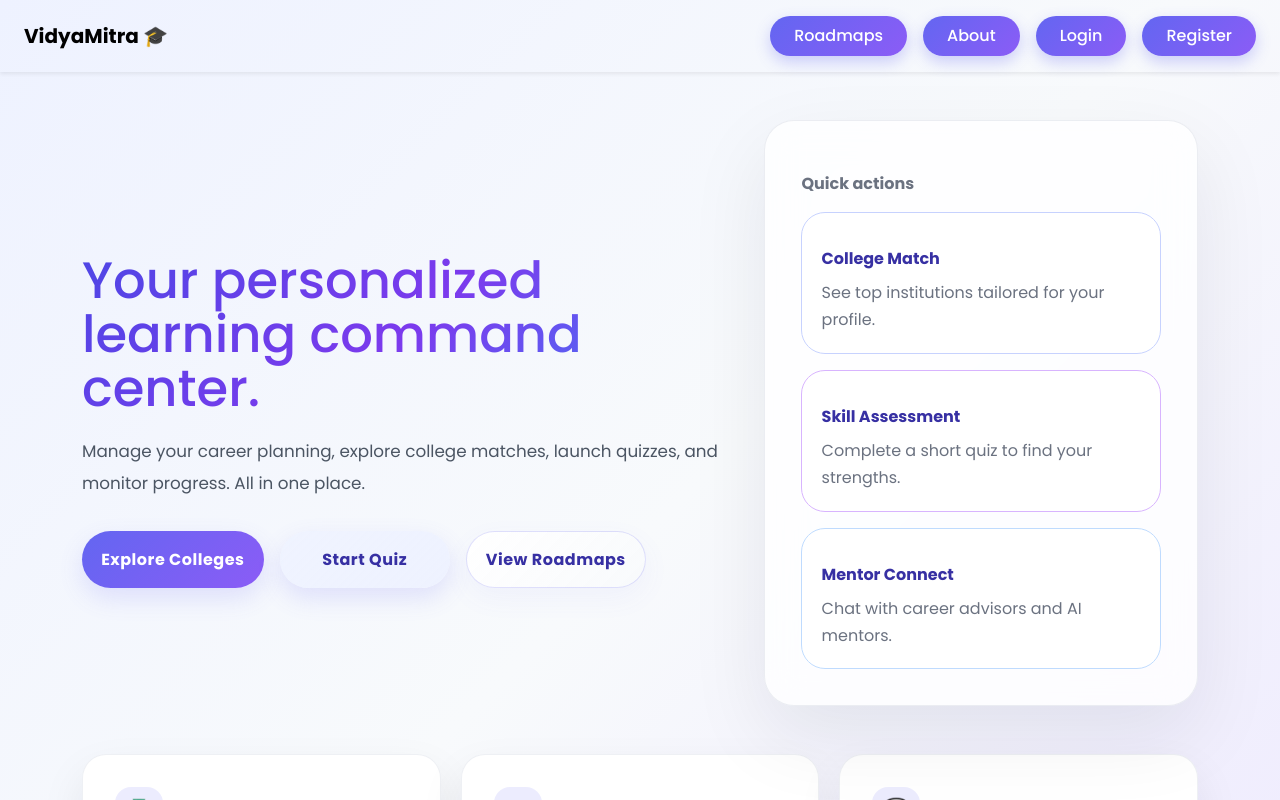
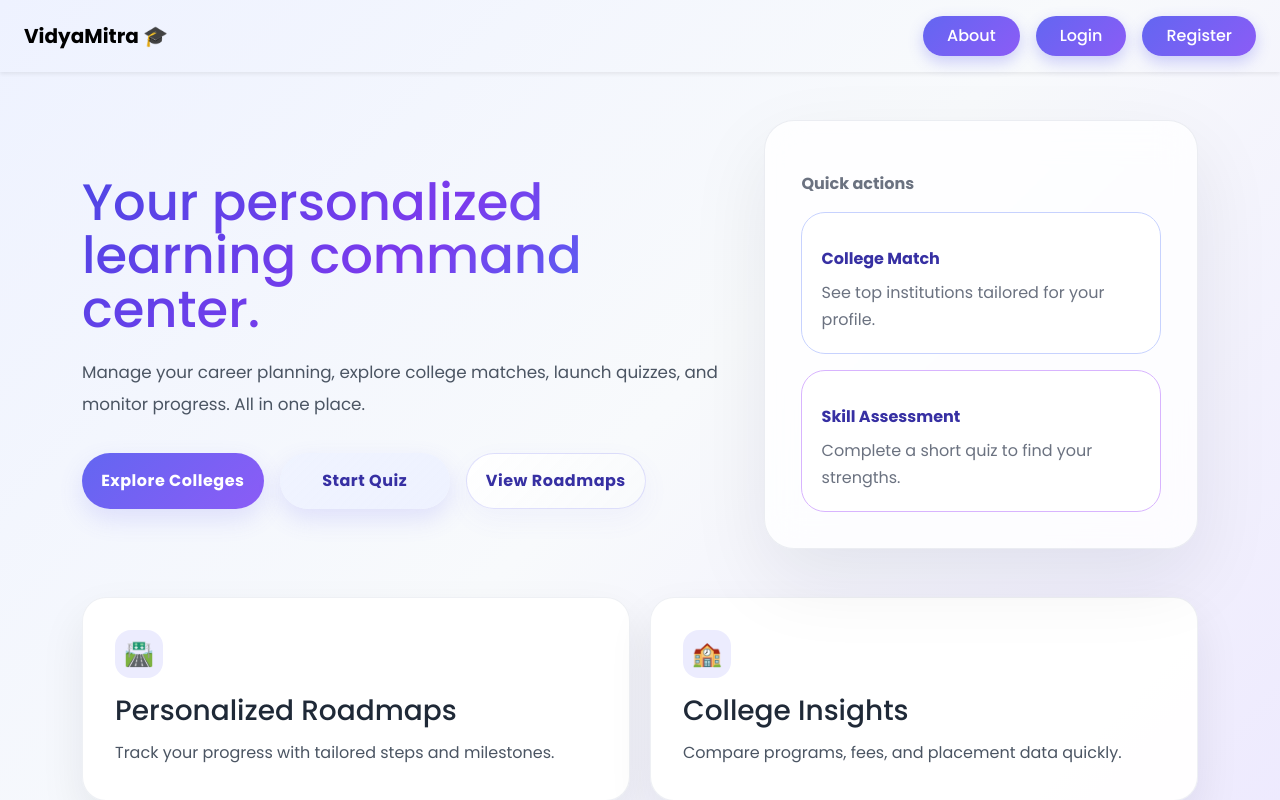
Before and after one commit to lohith2605/Vidya-Mitra, a React app in the folder frontend/: page / in a window 1280 px wide. Shown: the top 800 px of the page. Built offline with nearby package versions, Linux system fonts and the light colour scheme; the HTML template or start-up script is replaced by a standard one.

Commit message:
home page changes

```diff
--- a/frontend/src/components/PrivateNavbar.jsx
+++ b/frontend/src/components/PrivateNavbar.jsx
@@ -5,7 +5,7 @@ function PrivateNavbar() {
 
   const handleLogout = () => {
     localStorage.removeItem("vidya_user_logged_in");
-    navigate("/login");
+    navigate("/");
   };
 
   return (
@@ -31,19 +31,19 @@ function PrivateNavbar() {
             width: "40px",
             height: "40px",
             borderRadius: "14px",
-            background: "linear-gradient(135deg, #6366f1, #8b5cf6)",
+            background: "white",
             display: "grid",
             placeItems: "center",
             color: "#fff",
             fontWeight: 700,
-            fontSize: "1rem",
+            fontSize: "1.5rem",
           }}
         >
-          V
+         🎓
         </div>
         <div>
           <div style={{ fontSize: "0.95rem", fontWeight: 700 }}>VidyaMitra</div>
-          <div style={{ fontSize: "0.72rem", color: "#6b7280" }}>Private dashboard</div>
+
         </div>
       </div>
 
--- a/frontend/src/components/PublicNavbar.jsx
+++ b/frontend/src/components/PublicNavbar.jsx
@@ -10,20 +10,8 @@ function PublicNavbar() {
 
       <div className="ms-auto d-flex align-items-center gap-3">
 
-        {/* Roadmaps */}
-        <Link
-          to="/roadmaps"
-          className="px-4 py-2 rounded-pill text-white fw-medium"
-          style={{
-            color: "white",
-            textDecoration: "none",
-            background: "linear-gradient(135deg, #6366f1, #8b5cf6)",
-            boxShadow: "0 6px 15px rgba(99,102,241,0.3)",
-            border: "none"
-          }}
-        >
-          Roadmaps
-        </Link>
+
+
 
         {/* About */}
         <Link
--- a/frontend/src/pages/PrivateHome.jsx
+++ b/frontend/src/pages/PrivateHome.jsx
@@ -174,16 +174,7 @@ function PrivateHome() {
               desc: "Test your knowledge and discover your strengths.",
               icon: "🧠",
             },
-            {
-              title: "Recommendations",
-              desc: "Get personalized suggestions for your career path.",
-              icon: "✨",
-            },
-            {
-              title: "AI Mentor",
-              desc: "Receive AI-powered guidance and career support.",
-              icon: "🤖",
-            },
+
           ].map((item, i) => (
 
             <div
--- a/frontend/src/pages/PublicHome.jsx
+++ b/frontend/src/pages/PublicHome.jsx
@@ -68,9 +68,9 @@ function PublicHome() {
 
             <div style={{ display: "flex", flexWrap: "wrap", gap: "1rem" }}>
               {[
-                { label: "Explore Colleges", variant: "primary", action: () => navigate("/colleges") },
-                { label: "Start Quiz", variant: "secondary", action: () => navigate("/quiz") },
-                { label: "View Roadmaps", variant: "ghost", action: () => navigate("/roadmaps") },
+                { label: "Explore Colleges", variant: "primary", action: () => navigate("/login") },
+                { label: "Start Quiz", variant: "secondary", action: () => navigate("/register") },
+                { label: "View Roadmaps", variant: "ghost", action: () => navigate("/login") },
 
               ].map((button) => (
                 <button
@@ -150,11 +150,7 @@ function PublicHome() {
                   subtitle: "Complete a short quiz to find your strengths.",
                   accent: "#d8b4fe",
                 },
-                {
-                  title: "Mentor Connect",
-                  subtitle: "Chat with career advisors and AI mentors.",
-                  accent: "#bfdbfe",
-                },
+
               ].map((item) => (
                 <div
                   key={item.title}
@@ -196,11 +192,7 @@ function PublicHome() {
                 desc: "Compare programs, fees, and placement data quickly.",
                 icon: "🏫",
               },
-              {
-                title: "Mentor Sessions",
-                desc: "Book guidance sessions with subject experts.",
-                icon: "💬",
-              },
+
             ].map((card) => (
               <div
                 key={card.title}
```
